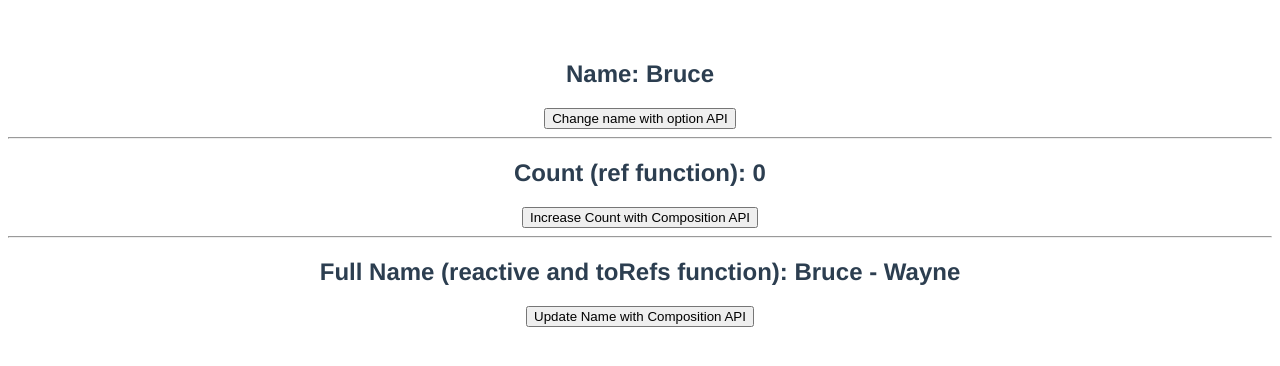
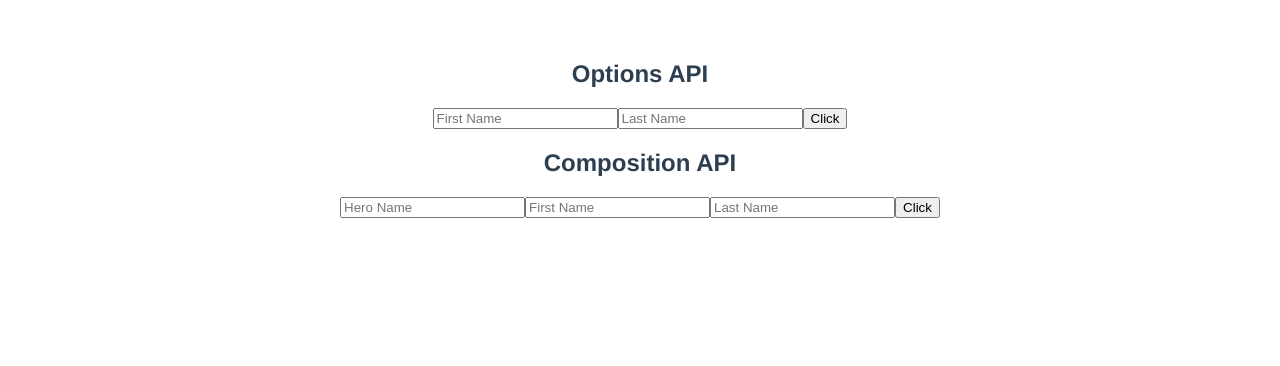
Before and after one commit to dattruong88vn/education-vue3js, a Vue app in the folder vue-composition/: page / in a window 1280 px wide. Shown: the top 366 px of the page. Built offline with nearby package versions, Linux system fonts and the light colour scheme.

Commit message:
V-model and Composition API

```diff
--- a/vue-composition/src/App.vue
+++ b/vue-composition/src/App.vue
@@ -1,14 +1,14 @@
 <template>
-  <Methods />
+  <VModel />
 </template>
 
 <script>
-import Methods from "./components/Methods.vue";
+import VModel from "./components/VModel.vue";
 
 export default {
   name: "App",
   components: {
-    Methods,
+    VModel,
   },
 };
 </script>
--- /dev/null
+++ b/vue-composition/src/components/VModel.vue
@@ -0,0 +1,53 @@
+<template>
+  <div>
+    <h2>Options API</h2>
+    <input type="text" placeholder="First Name" v-model="fName" />
+    <input type="text" placeholder="Last Name" v-model="lName" />
+    <button @click="updateFirstName('Dat 09')">Click</button>
+  </div>
+  <div>
+    <h2>Composition API</h2>
+    <input type="text" placeholder="Hero Name" v-model="heroName" />
+    <input type="text" placeholder="First Name" v-model="firstName" />
+    <input type="text" placeholder="Last Name" v-model="lastName" />
+    <button @click="updateFirstNameInSetup('Dat Crazy Dog')">Click</button>
+  </div>
+</template>
+
+<script>
+import { ref, reactive, toRefs } from "vue";
+
+export default {
+  name: "VModel",
+  methods: {
+    updateFirstName(value) {
+      this.fName = value;
+    },
+  },
+  setup() {
+    const heroName = ref("");
+    const stateName = reactive({
+      firstName: "",
+      lastName: "",
+    });
+
+    function updateFirstNameInSetup(value) {
+      stateName.firstName = value;
+    }
+
+    return {
+      heroName,
+      ...toRefs(stateName),
+      updateFirstNameInSetup,
+    };
+  },
+  data() {
+    return {
+      fName: "",
+      lName: "",
+    };
+  },
+};
+</script>
+
+<style scoped></style>
```
